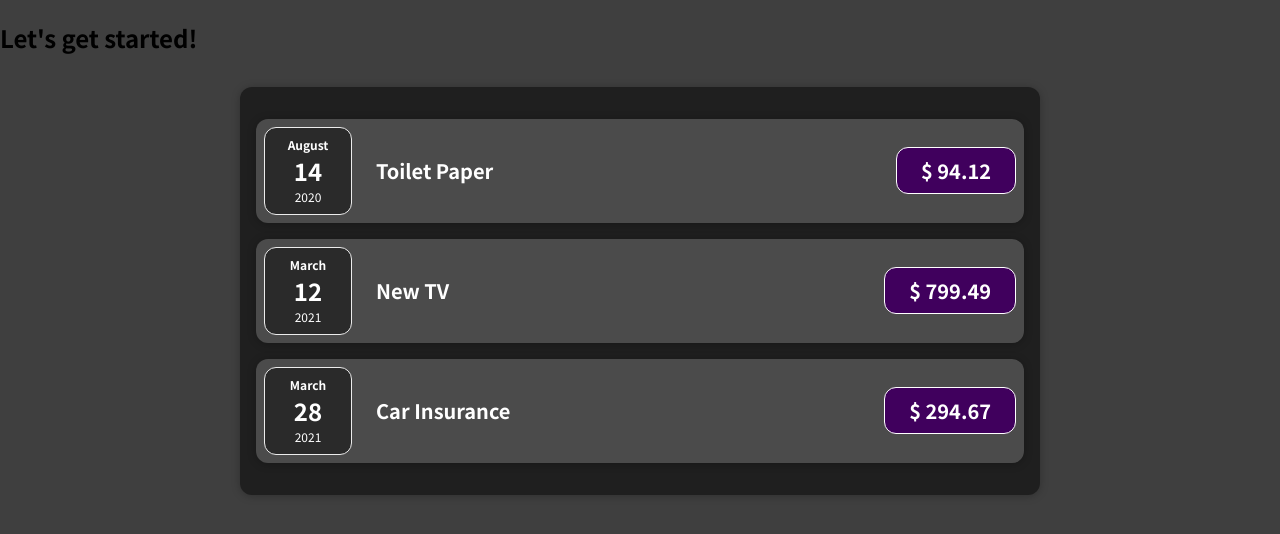
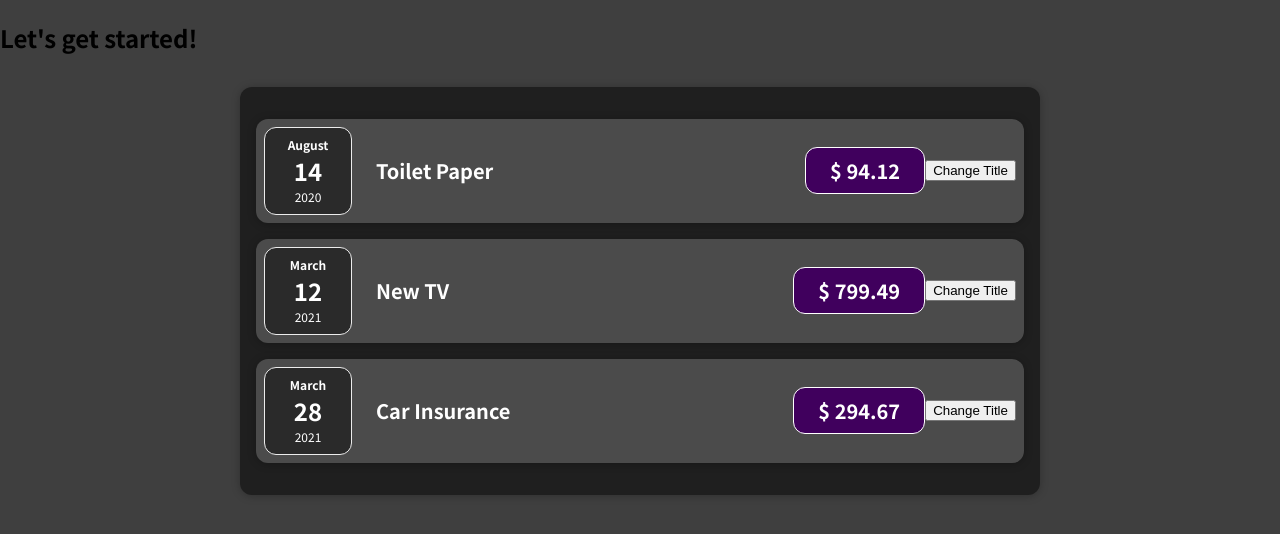
Before and after one commit to jdavidmartinez/react-amount-control, a React (Create React App) app: page / in a window 1280 px wide. Shown: the top 534 px of the page. Built offline with nearby package versions, Linux system fonts and the light colour scheme.

Commit message:
creating my first useState

```diff
--- a/src/components/Expenses/ExpenseItem.js
+++ b/src/components/Expenses/ExpenseItem.js
@@ -1,16 +1,26 @@
+import { useState } from 'react';
+
 import ExpenseDate from "../Expenses/ExpenseDate";
 import Card from '../UI/Card';
 
 import "./ExpenseItem.css";
 
 const ExpenseItem = (props) => {
+
+  const [title, setTitle] = useState(props.title);
+
+  const clickHandler = () => {
+    setTitle('Updated!!!')
+    console.log(title);
+  }
   return (
     <Card className="expense-item">
       <ExpenseDate date={props.date} />
       <div className="expense-item__description">
-        <h2 className="expense-item h2">{props.title}</h2>
+        <h2 className="expense-item h2">{title}</h2>
         <div className="expense-item__price">$ {props.amount}</div>
       </div>
+      <button onClick={clickHandler}>Change Title</button>
     </Card>
   );
 }
```
Also changed, not shown: 1 other file (tests, documents, lock files or other folders).
